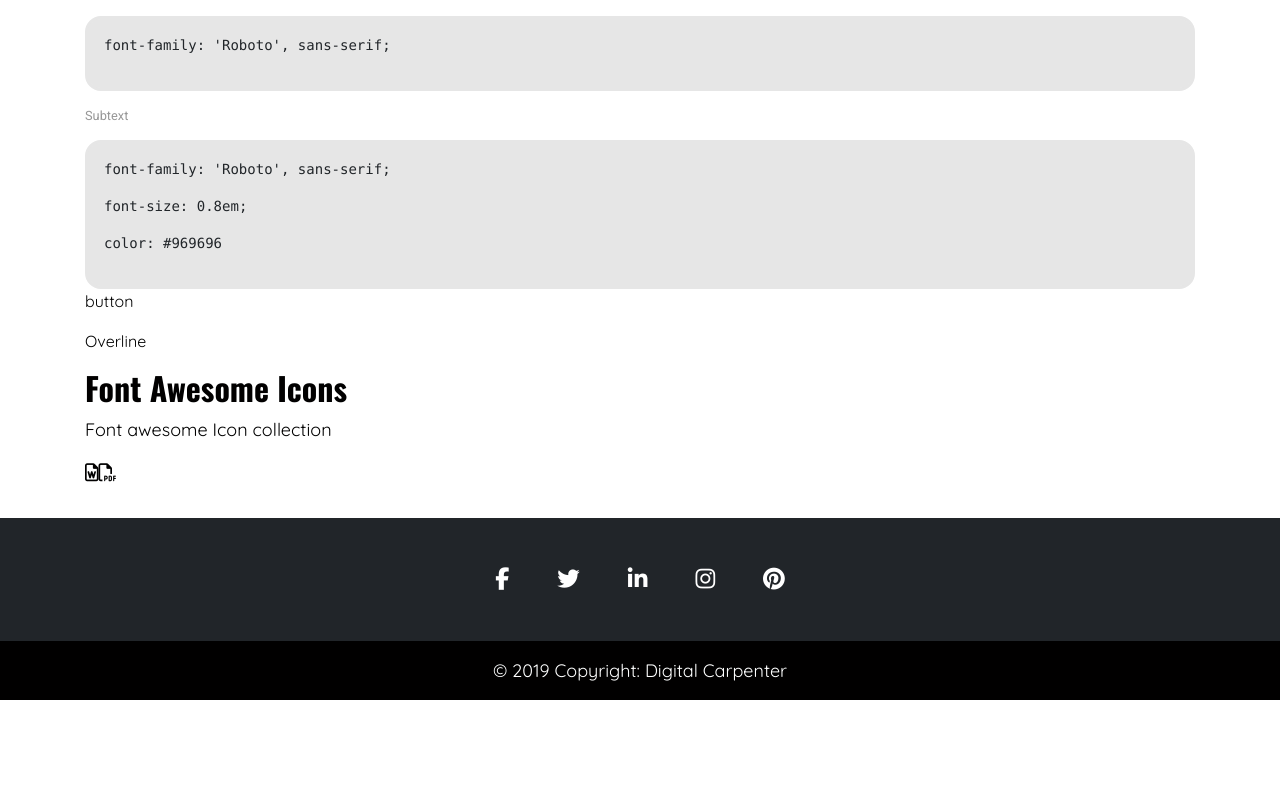
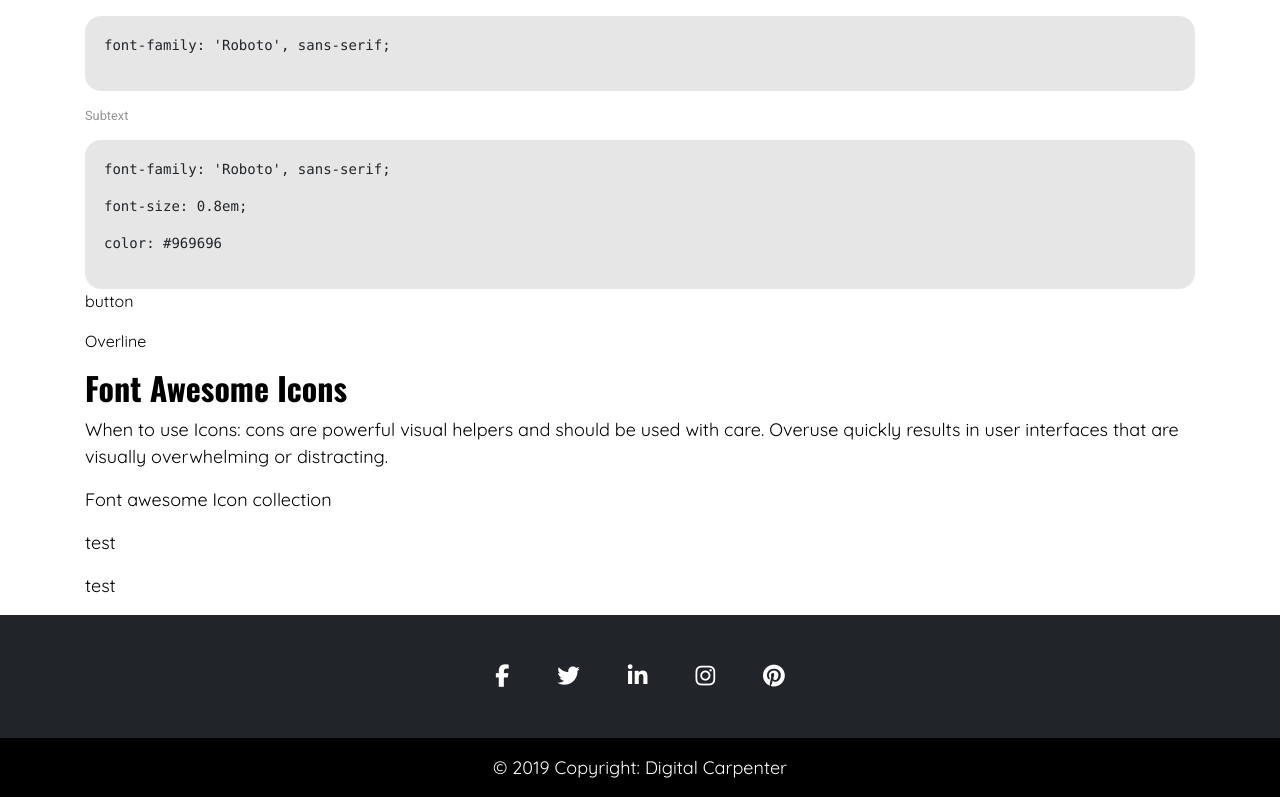
Before and after one commit to u-w0t-m8/DesignSystem, a React (Create React App) app: page /typography in a window 1280 px wide. Shown: the part 2587-3384 px from the top of the page. Before the commit the page ends 3287 px from the top, so only its background shows below. Built offline with nearby package versions, Linux system fonts and the light colour scheme.

Commit message:
updated favicon, attempt to make FAIcon dynamic

```diff
--- a/src/Assets/scss/_config.scss
+++ b/src/Assets/scss/_config.scss
@@ -49,6 +49,7 @@ $radius: 4px;
 **************************************/
 //DECORATIVE
 $decorativeSize1: 4em;
+$iconSize: 2em;
 
 $headerFont1: "Permanent Marker", cursive;
 $headerFont3: "Oswald", sans-serif;
--- a/src/Assets/scss/textComponent.scss
+++ b/src/Assets/scss/textComponent.scss
@@ -54,3 +54,10 @@
     }
   }
 }
+
+.icon-collection {
+  i {
+    padding-right: 1em;
+    font-size: $iconSize;
+  }
+}
--- a/src/Components/fontAwesomeCollection.jsx
+++ b/src/Components/fontAwesomeCollection.jsx
@@ -1,18 +1,14 @@
 import React, { Component } from "react";
 
 class FAIcons extends Component {
-  state = {};
   render() {
     return (
       <div>
         <p>Font awesome Icon collection</p>
-        <p>
-          <i className="far fa-file-word" />
-          <i className="far fa-file-pdf" />
+        <p>{this.props.icongroup == null ? "" : this.props.icongroup}</p>
+        <p className="icon-collection">
+          {this.props.iconCollection == null ? "" : this.props.icongroup}
         </p>
-        <pre>
-          <code className="html" />
-        </pre>
       </div>
     );
   }
--- a/src/Components/pages/colourPage.jsx
+++ b/src/Components/pages/colourPage.jsx
@@ -87,11 +87,13 @@ class ColourPage extends Component {
     var textColour = "#fff";
 
     for (let i = 0; i < labels.length; i++) {
+      //If colour is a light colour or red assign it black text else assign it white.
       if (hexCodes[i].includes("F") && !labels[i].includes("Error Red")) {
         textColour = "#000";
       } else {
         textColour = "#fff";
       }
+      //push Colour palette items onto palette array
       palette.push(
         <ColourPalette
           label={labels[i]}
--- a/src/Components/pages/typography.jsx
+++ b/src/Components/pages/typography.jsx
@@ -11,6 +11,38 @@ import logo from "../../Assets/images/logoDark.png";
 import bannerImg from "../../Assets/images/typographybanner.jpg";
 
 class Typography extends Component {
+  constructor(props) {
+    super(props);
+    this.state = {
+      iconCollection: [
+        "<i className='far fa-file' />",
+        "<i className='far fa-file-alt' />",
+        "<i className='far fa-file-word' />",
+        "<i className='far fa-file-excel' />",
+        "<i className='far fa-file-pdf' />",
+        "<i className='far fa-file-powerpoint' />",
+        "<i className='far fa-file-code'/>",
+        "<i className='far fa-file-image' />",
+        "<i className='far fa-clone' />"
+      ]
+    };
+  }
+
+  renderIcons(icongroup, iconCollection) {
+    let counter;
+    iconCollection = [];
+    console.log(this.state.iconCollection.length);
+    for (counter = 0; counter < this.state.iconCollection.length; counter++) {
+      iconCollection.push(this.state.iconCollection[counter]);
+      return (
+        <FAIcon
+          icongroup={icongroup}
+          iconCollection={this.state.iconCollection[counter]}
+        />
+      );
+    }
+  }
+
   render() {
     return (
       <div>
@@ -66,7 +98,6 @@ class Typography extends Component {
             logo={logo}
             title={"Report Jazz Typography text collection"}
           />
-
           <div className="content">
             <TypoPalette
               fontType={"Heading 1"}
@@ -133,7 +164,13 @@ class Typography extends Component {
 
           <div className="font-awesome-icons">
             <h2>Font Awesome Icons</h2>
-            <FAIcon />
+            <p>
+              When to use Icons: cons are powerful visual helpers and should be
+              used with care. Overuse quickly results in user interfaces that
+              are visually overwhelming or distracting.
+            </p>
+            {/* <FAIcon icongroup={"File Icons"} /> */}
+            {this.renderIcons("test", this.state.iconCollection)}
           </div>
         </div>
       </div>
```
Also changed, not shown: src/Assets/css/default.min.css, 1 other file (tests, documents, lock files or other folders).
